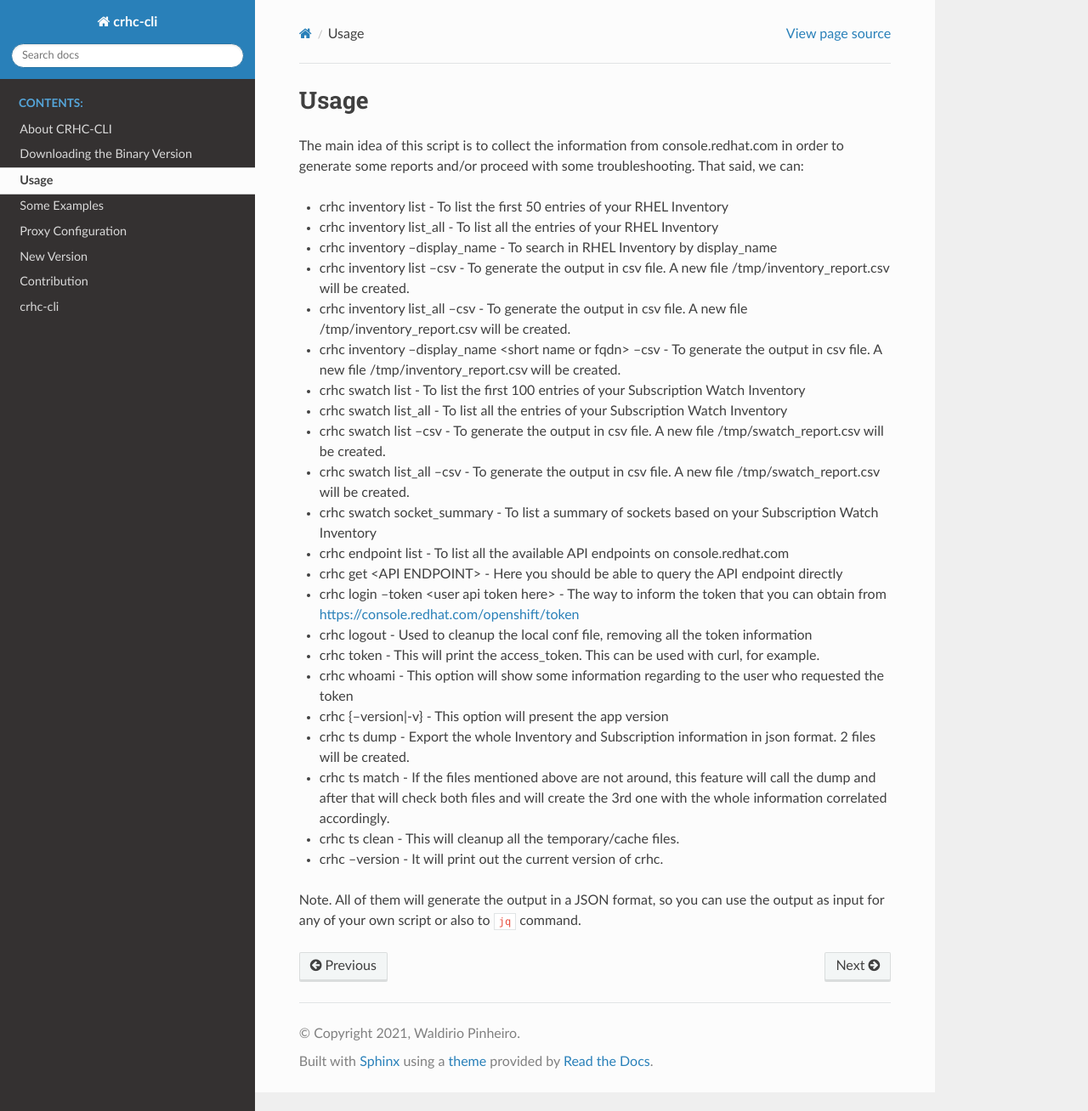
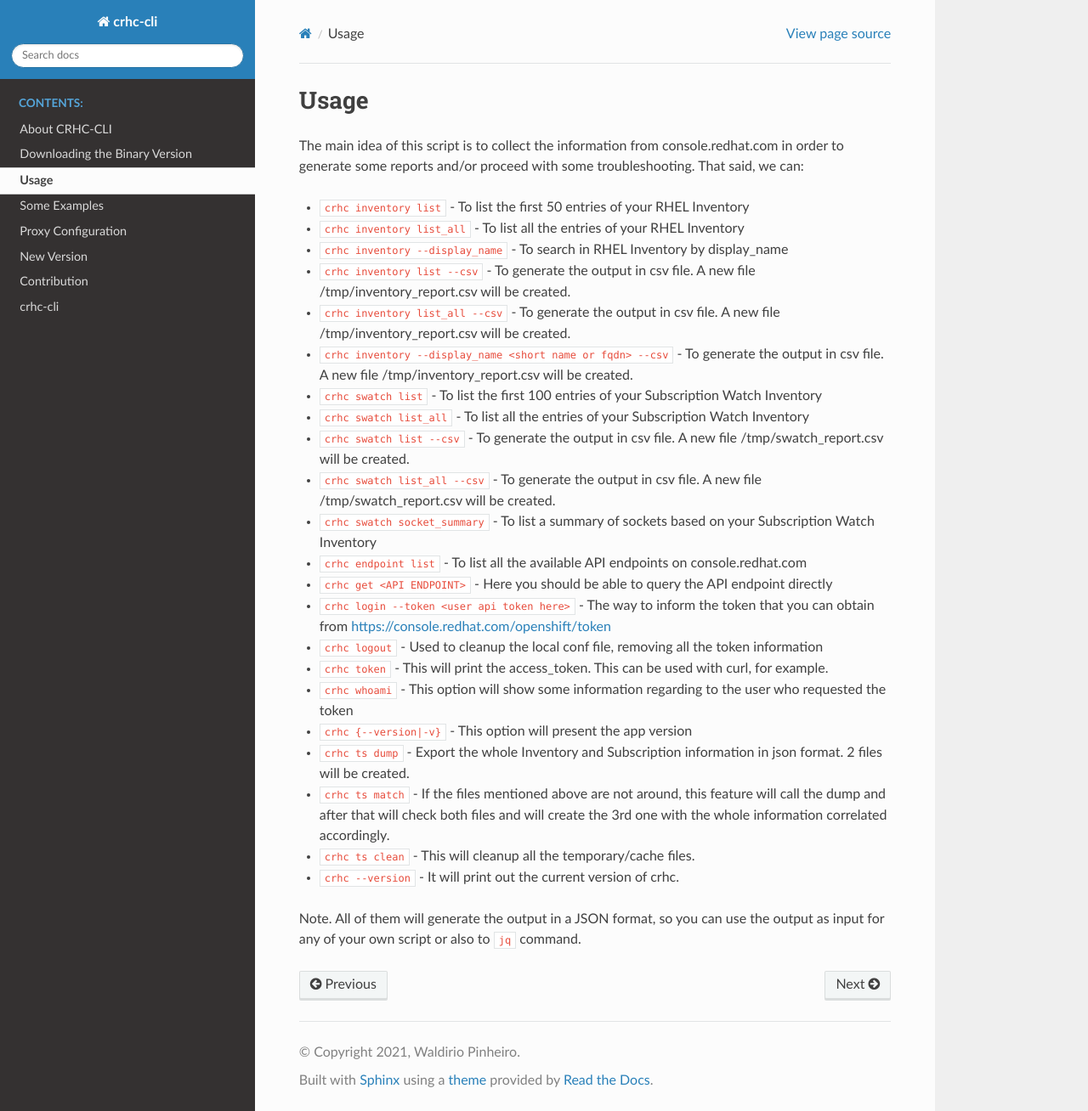
Before and after one commit to C-RH-C/crhc-cli, a Sphinx documentation site: the page built from docs/usage.rst, in a window 1280 px wide and 1308 px high. Shown: the whole window at 85% size. Built offline with Sphinx 7.4.7 and the Read the Docs theme 2.0.0, drawn with Linux system fonts in a browser that asks for light colours.

Commit message:
new updates

```diff
--- a/docs/contribution.rst
+++ b/docs/contribution.rst
@@ -3,10 +3,12 @@
 
 I really hope this helps you.
 
-If you need anything else of if you are facing issues trying to use it, please let me know via email or feel free to open a repository issue here
+If you need anything else of if you are facing issues trying to use it, please let me know via email or feel free to open a repository issue `here`_
 
 Also, if you believe this project is valuable for you, feel free to share your feedback via contacts below. This will help to push this project forward.
 
 waldirio@redhat.com / waldirio@gmail.com
 
 Thank you in advance! :)
+
+.. _here: https://github.com/C-RH-C/crhc-cli/issues/new
--- a/docs/usage.rst
+++ b/docs/usage.rst
@@ -3,27 +3,27 @@
 
 The main idea of this script is to collect the information from console.redhat.com in order to generate some reports and/or proceed with some troubleshooting. That said, we can:
 
-* crhc inventory list - To list the first 50 entries of your RHEL Inventory
-* crhc inventory list_all - To list all the entries of your RHEL Inventory
-* crhc inventory --display_name - To search in RHEL Inventory by display_name
-* crhc inventory list --csv - To generate the output in csv file. A new file /tmp/inventory_report.csv will be created.
-* crhc inventory list_all --csv - To generate the output in csv file. A new file /tmp/inventory_report.csv will be created.
-* crhc inventory --display_name <short name or fqdn> --csv - To generate the output in csv file. A new file /tmp/inventory_report.csv will be created.
-* crhc swatch list - To list the first 100 entries of your Subscription Watch Inventory
-* crhc swatch list_all - To list all the entries of your Subscription Watch Inventory
-* crhc swatch list --csv - To generate the output in csv file. A new file /tmp/swatch_report.csv will be created.
-* crhc swatch list_all --csv - To generate the output in csv file. A new file /tmp/swatch_report.csv will be created.
-* crhc swatch socket_summary - To list a summary of sockets based on your Subscription Watch Inventory
-* crhc endpoint list - To list all the available API endpoints on console.redhat.com
-* crhc get <API ENDPOINT> - Here you should be able to query the API endpoint directly
-* crhc login --token <user api token here> - The way to inform the token that you can obtain from https://console.redhat.com/openshift/token
-* crhc logout - Used to cleanup the local conf file, removing all the token information
-* crhc token - This will print the access_token. This can be used with curl, for example.
-* crhc whoami - This option will show some information regarding to the user who requested the token
-* crhc {--version|-v} - This option will present the app version
-* crhc ts dump - Export the whole Inventory and Subscription information in json format. 2 files will be created.
-* crhc ts match - If the files mentioned above are not around, this feature will call the dump and after that will check both files and will create the 3rd one with the whole information correlated accordingly.
-* crhc ts clean - This will cleanup all the temporary/cache files.
-* crhc --version - It will print out the current version of crhc.
+* ``crhc inventory list`` - To list the first 50 entries of your RHEL Inventory
+* ``crhc inventory list_all`` - To list all the entries of your RHEL Inventory
+* ``crhc inventory --display_name`` - To search in RHEL Inventory by display_name
+* ``crhc inventory list --csv`` - To generate the output in csv file. A new file /tmp/inventory_report.csv will be created.
+* ``crhc inventory list_all --csv`` - To generate the output in csv file. A new file /tmp/inventory_report.csv will be created.
+* ``crhc inventory --display_name <short name or fqdn> --csv`` - To generate the output in csv file. A new file /tmp/inventory_report.csv will be created.
+* ``crhc swatch list`` - To list the first 100 entries of your Subscription Watch Inventory
+* ``crhc swatch list_all`` - To list all the entries of your Subscription Watch Inventory
+* ``crhc swatch list --csv`` - To generate the output in csv file. A new file /tmp/swatch_report.csv will be created.
+* ``crhc swatch list_all --csv`` - To generate the output in csv file. A new file /tmp/swatch_report.csv will be created.
+* ``crhc swatch socket_summary`` - To list a summary of sockets based on your Subscription Watch Inventory
+* ``crhc endpoint list`` - To list all the available API endpoints on console.redhat.com
+* ``crhc get <API ENDPOINT>`` - Here you should be able to query the API endpoint directly
+* ``crhc login --token <user api token here>`` - The way to inform the token that you can obtain from https://console.redhat.com/openshift/token
+* ``crhc logout`` - Used to cleanup the local conf file, removing all the token information
+* ``crhc token`` - This will print the access_token. This can be used with curl, for example.
+* ``crhc whoami`` - This option will show some information regarding to the user who requested the token
+* ``crhc {--version|-v}`` - This option will present the app version
+* ``crhc ts dump`` - Export the whole Inventory and Subscription information in json format. 2 files will be created.
+* ``crhc ts match`` - If the files mentioned above are not around, this feature will call the dump and after that will check both files and will create the 3rd one with the whole information correlated accordingly.
+* ``crhc ts clean`` - This will cleanup all the temporary/cache files.
+* ``crhc --version`` - It will print out the current version of crhc.
 
 Note. All of them will generate the output in a JSON format, so you can use the output as input for any of your own script or also to ``jq`` command.
```
